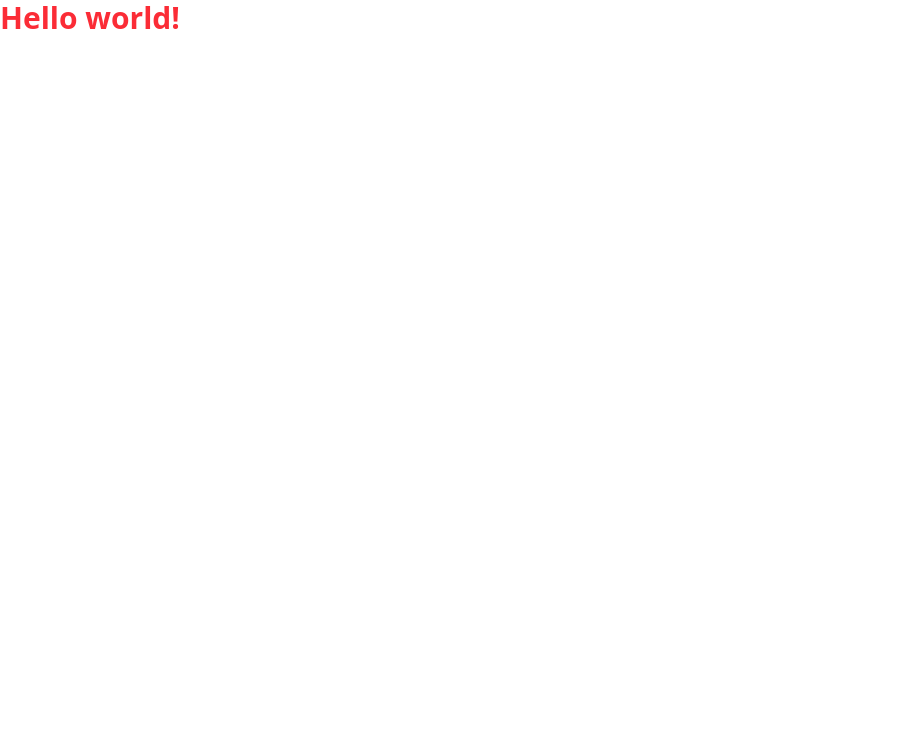
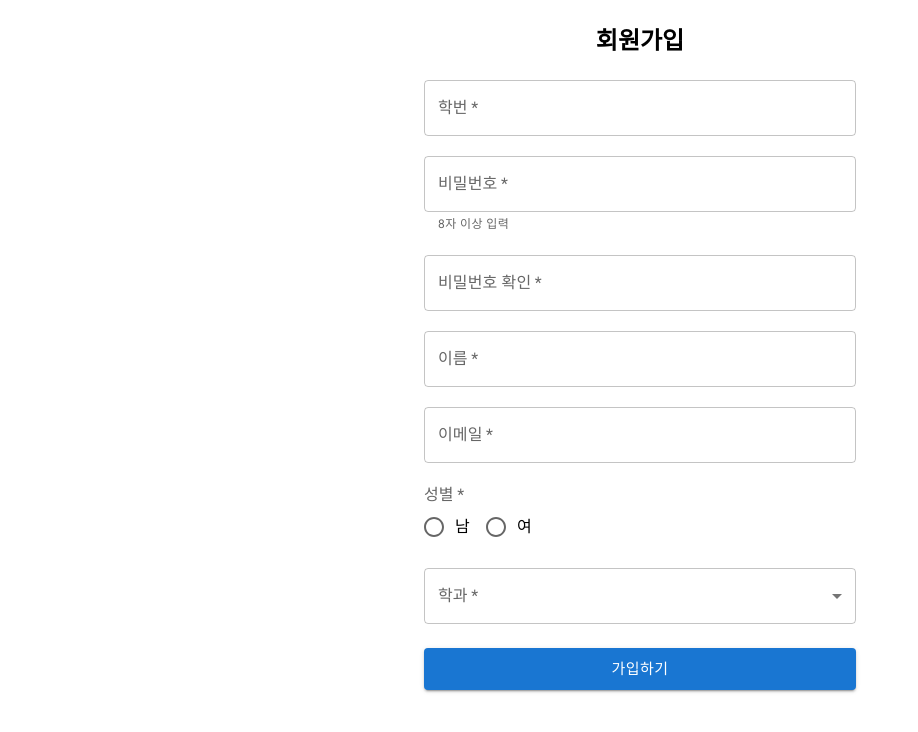
Before and after one commit to naya-h2/not-pp, a React (Vite) app: page / in a window 1280 px wide. Shown: the top 732 px of the page, without its empty margins (0-918 px from the left). Built offline with nearby package versions, Linux system fonts and the light colour scheme.

Commit message:
design: 회원가입 페이지 1차 시안

```diff
--- a/index.html
+++ b/index.html
@@ -1,10 +1,17 @@
-<!doctype html>
+<!DOCTYPE html>
 <html lang="en">
   <head>
     <meta charset="UTF-8" />
-    <link rel="icon" type="image/svg+xml" href="/vite.svg" />
+    <link rel="icon" type="image/svg+xml" href="/npp_logo.svg" />
     <meta name="viewport" content="width=device-width, initial-scale=1.0" />
     <title>Not PP</title>
+
+    <link rel="preconnect" href="https://fonts.googleapis.com" />
+    <link rel="preconnect" href="https://fonts.gstatic.com" crossorigin />
+    <link
+      rel="stylesheet"
+      href="https://fonts.googleapis.com/css2?family=Roboto:wght@300;400;500;700&display=swap"
+    />
   </head>
   <body>
     <div id="root"></div>
--- a/package.json
+++ b/package.json
@@ -10,9 +10,14 @@
     "preview": "vite preview"
   },
   "dependencies": {
+    "@emotion/react": "^11.14.0",
+    "@emotion/styled": "^11.14.0",
+    "@mui/icons-material": "^6.4.6",
+    "@mui/material": "^6.4.6",
     "@tailwindcss/vite": "^4.0.9",
     "react": "^19.0.0",
     "react-dom": "^19.0.0",
+    "react-hook-form": "^7.54.2",
     "tailwindcss": "^4.0.9"
   },
   "devDependencies": {
--- a/src/App.tsx
+++ b/src/App.tsx
@@ -1,7 +1,11 @@
+import LoginPage from './page/login/page';
+import SignupPage from './page/signup/page';
+
 function App() {
   return (
     <>
-      <h1 className="text-red-500 text-3xl font-bold">Hello world!</h1>
+      {/* <LoginPage /> */}
+      <SignupPage />
     </>
   );
 }
--- /dev/null
+++ b/src/const/member.ts
@@ -0,0 +1,21 @@
+export const MEMBER = {
+  gender: ['Male', 'Female'],
+  major: [
+    '영문학과',
+    '유럽학과',
+    '경제학과',
+    '경영학과',
+    '미디어아트학과',
+    '수학과',
+    '물리학과',
+    '화학과',
+    '생명과학과',
+    '전자공학과',
+    '컴퓨터공학과',
+    '화공생명공학과',
+    '기계공학과',
+    '인공지능학과',
+    '시스템반도체공학과',
+    'AI자유전공학부',
+  ],
+};
--- a/src/index.css
+++ b/src/index.css
@@ -1,12 +1,13 @@
-@import "tailwindcss";
+@import 'tailwindcss';
 
 :root {
   font-family: system-ui, Avenir, Helvetica, Arial, sans-serif;
-  line-height: 1.5;
-  font-weight: 400;
+  /* background-color: #ffeff8; */
+}
 
-  font-synthesis: none;
-  text-rendering: optimizeLegibility;
-  -webkit-font-smoothing: antialiased;
-  -moz-osx-font-smoothing: grayscale;
+body {
+  min-height: 100dvh;
+  max-width: 480px;
+  margin: 0 auto;
+  padding: 24px;
 }
--- a/src/page/login/page.tsx
+++ b/src/page/login/page.tsx
@@ -1,5 +1,56 @@
+import { Visibility, VisibilityOff } from '@mui/icons-material';
+import {
+  FormControl,
+  IconButton,
+  InputAdornment,
+  InputLabel,
+  OutlinedInput,
+} from '@mui/material';
+import { useState } from 'react';
+
 function LoginPage() {
-  return <div></div>;
+  const [showPassword, setShowPassword] = useState(false);
+
+  const handleClickShowPassword = () => setShowPassword((show) => !show);
+  const handleMouseDownPassword = (
+    event: React.MouseEvent<HTMLButtonElement>
+  ) => {
+    event.preventDefault();
+  };
+
+  const handleMouseUpPassword = (
+    event: React.MouseEvent<HTMLButtonElement>
+  ) => {
+    event.preventDefault();
+  };
+
+  return (
+    <div>
+      <FormControl variant="outlined">
+        <InputLabel htmlFor="password">비밀번호</InputLabel>
+        <OutlinedInput
+          id="password"
+          type={showPassword ? 'text' : 'password'}
+          endAdornment={
+            <InputAdornment position="end">
+              <IconButton
+                aria-label={
+                  showPassword ? 'hide the password' : 'display the password'
+                }
+                onClick={handleClickShowPassword}
+                onMouseDown={handleMouseDownPassword}
+                onMouseUp={handleMouseUpPassword}
+                edge="end"
+              >
+                {showPassword ? <VisibilityOff /> : <Visibility />}
+              </IconButton>
+            </InputAdornment>
+          }
+          label="Password"
+        />
+      </FormControl>
+    </div>
+  );
 }
 
 export default LoginPage;
--- /dev/null
+++ b/src/page/signup/page.tsx
@@ -0,0 +1,151 @@
+import {
+  Button,
+  FormControl,
+  FormControlLabel,
+  FormLabel,
+  InputLabel,
+  MenuItem,
+  Radio,
+  RadioGroup,
+  Select,
+  SelectChangeEvent,
+  TextField,
+} from '@mui/material';
+import { FormEvent, useState } from 'react';
+import { RegisterOptions, useForm } from 'react-hook-form';
+import { MEMBER } from '../../const/member';
+
+const INPUT_LIST: {
+  id: string;
+  type: string;
+  label: string;
+  required: boolean;
+  placeholder: string;
+  helperText: string;
+  option?: RegisterOptions;
+}[] = [
+  {
+    id: 'student_id',
+    type: 'text',
+    label: '학번',
+    required: true,
+    placeholder: '20252025',
+    helperText: '',
+    option: {
+      maxLength: 8,
+      minLength: 1,
+    },
+  },
+  {
+    id: 'password',
+    type: 'text',
+    label: '비밀번호',
+    required: true,
+    placeholder: '',
+    helperText: '8자 이상 입력',
+    option: {
+      maxLength: 128,
+      minLength: 8,
+    },
+  },
+  {
+    id: 'password_re',
+    type: 'text',
+    label: '비밀번호 확인',
+    required: true,
+    placeholder: '',
+    helperText: '',
+  },
+  {
+    id: 'name',
+    type: 'text',
+    label: '이름',
+    required: true,
+    placeholder: '',
+    helperText: '',
+    option: {
+      maxLength: 32,
+      minLength: 1,
+    },
+  },
+  {
+    id: 'email',
+    type: 'text',
+    label: '이메일',
+    required: true,
+    placeholder: 'npp@example.com',
+    helperText: '',
+  },
+];
+
+function SignupPage() {
+  const { register, handleSubmit } = useForm({});
+  const [major, setMajor] = useState('');
+
+  const handleMajorChange = (event: SelectChangeEvent) => {
+    setMajor(event.target.value as string);
+  };
+
+  const handleSignupSubmit = () => {
+    console.log('회원가입');
+  };
+
+  return (
+    <form
+      className="flex flex-col gap-6"
+      onSubmit={handleSubmit(handleSignupSubmit)}
+    >
+      <h1 className="text-2xl text-center font-bold">회원가입</h1>
+
+      <div className="flex flex-col gap-5">
+        {INPUT_LIST.map(
+          ({ id, type, label, required, placeholder, helperText }) => (
+            <TextField
+              key={id}
+              id={id}
+              type={type}
+              label={label}
+              variant="outlined"
+              required={required}
+              fullWidth
+              helperText={helperText}
+              placeholder={placeholder}
+              {...register(id, { required })}
+            />
+          )
+        )}
+
+        <FormControl required>
+          <FormLabel id="gender">성별</FormLabel>
+          <RadioGroup row aria-labelledby="gender" name="gender_group">
+            <FormControlLabel value="male" control={<Radio />} label="남" />
+            <FormControlLabel value="female" control={<Radio />} label="여" />
+          </RadioGroup>
+        </FormControl>
+
+        <FormControl fullWidth required>
+          <InputLabel id="major_label">학과</InputLabel>
+          <Select
+            labelId="major_label"
+            id="major"
+            value={major}
+            label="학과"
+            onChange={handleMajorChange}
+          >
+            {MEMBER.major.map((val) => (
+              <MenuItem key={val} value={val}>
+                {val}
+              </MenuItem>
+            ))}
+          </Select>
+        </FormControl>
+      </div>
+
+      <Button size="large" variant="contained" fullWidth>
+        가입하기
+      </Button>
+    </form>
+  );
+}
+
+export default SignupPage;
```
Also changed, not shown: public/npp_logo.svg (added), 1 other file (tests, documents, lock files or other folders).
